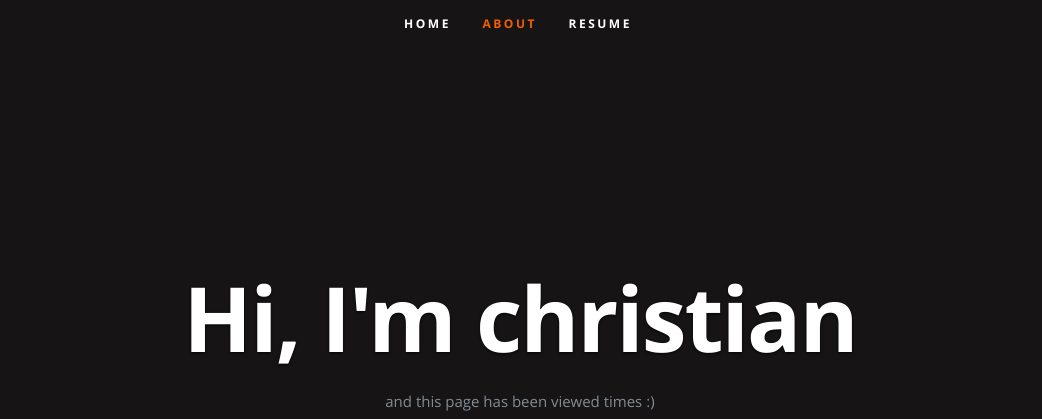
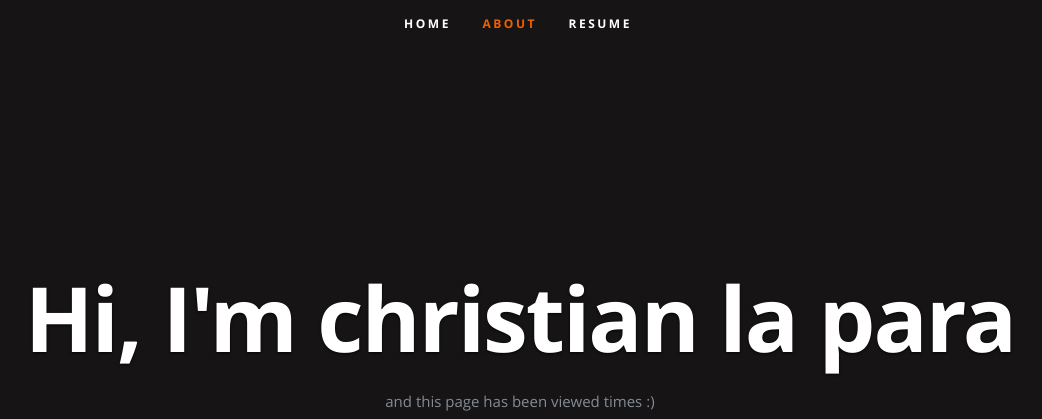
Before and after one commit to christiancmc/azure-resume, a plain HTML site: page frontend/index.html in a window 1280 px wide. Shown: the top 419 px of the page, without its empty margins (122-1164 px from the left). Drawn offline with nearby package versions, Linux system fonts and the light colour scheme; no server answers.

Commit message:
index.html

```diff
--- a/frontend/index.html
+++ b/frontend/index.html
@@ -54,7 +54,7 @@
 
       <div class="row banner">
          <div class="banner-text">
-            <h1 class="responsive-headline">Hi, I'm christian</h1>
+            <h1 class="responsive-headline">Hi, I'm christian la para</h1>
 
             <p>and this page has been viewed <a id="counter"></a> times :) </p>
             <ul class="social">
```
